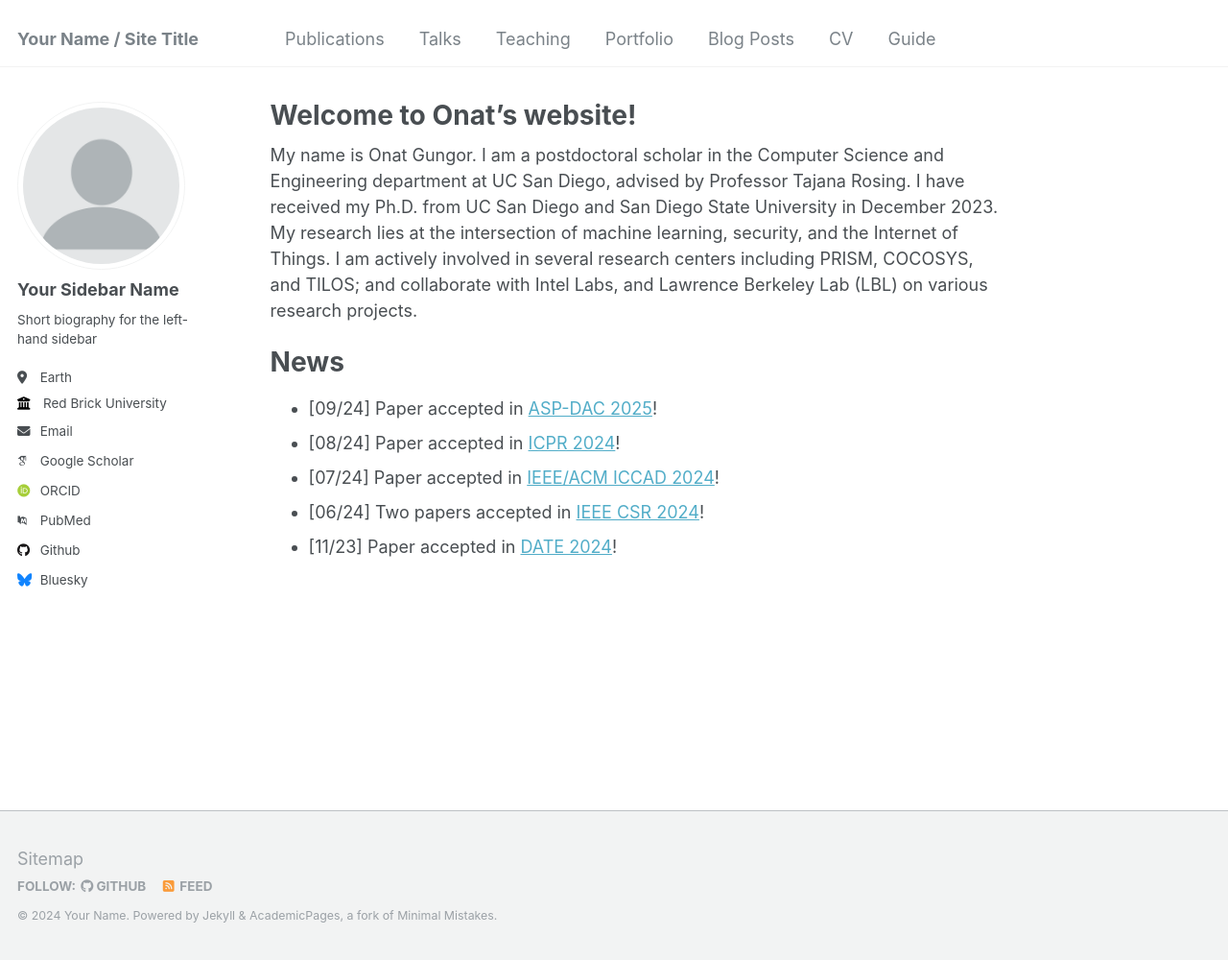
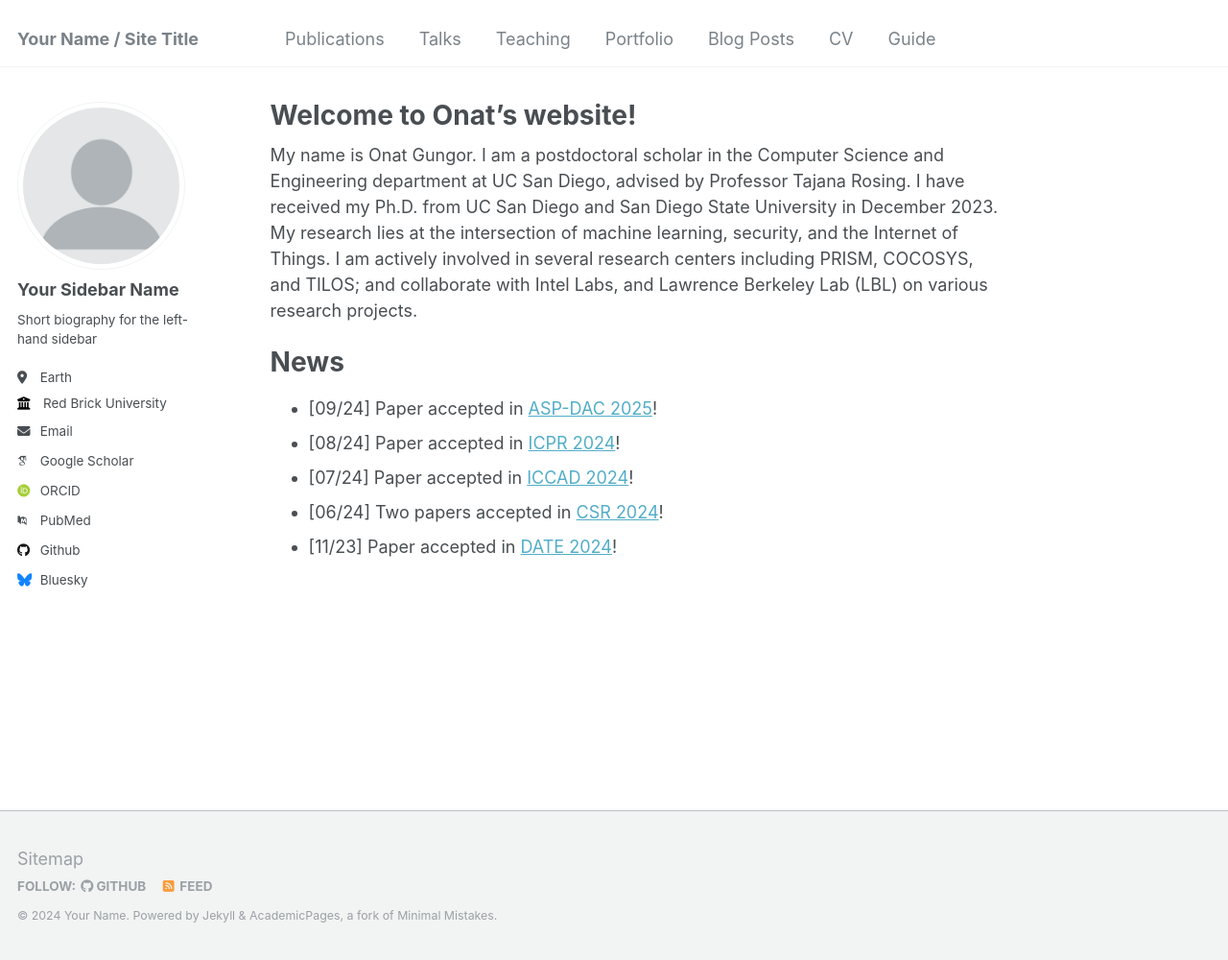
Before and after one commit to onatucsd/onatucsd.github.io, a Jekyll site: the page built from _pages/about.md, in a window 1280 px wide and 1000 px high. Shown: the whole window at 96% size. Built offline with Jekyll 4.4.1, drawn with Linux system fonts in a browser that asks for light colours; some web fonts are replaced.

Commit message:
Update about.md

```diff
--- a/_pages/about.md
+++ b/_pages/about.md
@@ -13,6 +13,6 @@ News
 ======
 * [09/24] Paper accepted in [ASP-DAC 2025](https://www.aspdac.com/aspdac2025/)!
 * [08/24] Paper accepted in [ICPR 2024](https://icpr2024.org/)!
-* [07/24] Paper accepted in [IEEE/ACM ICCAD 2024](https://2024.iccad.com/)!
-* [06/24] Two papers accepted in [IEEE CSR 2024](https://www.ieee-csr.org/)!
+* [07/24] Paper accepted in [ICCAD 2024](https://2024.iccad.com/)!
+* [06/24] Two papers accepted in [CSR 2024](https://www.ieee-csr.org/)!
 * [11/23] Paper accepted in [DATE 2024](https://www.date-conference.com/)!
```
